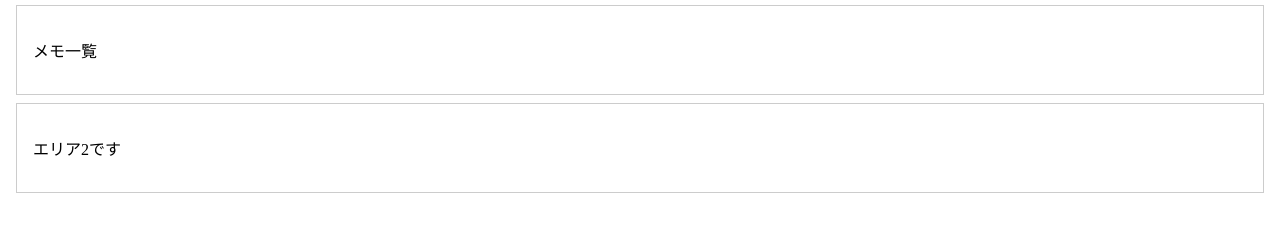
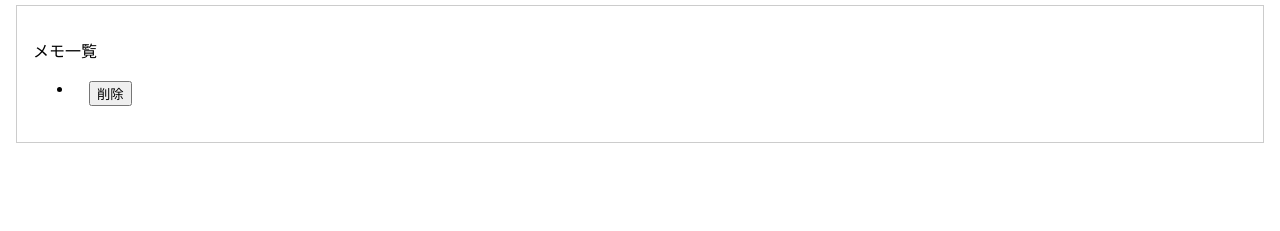
Before and after one commit to Onepiece2424/220709_react_practice, a website built with Parcel: page index.html in a window 1280 px wide. Both pictures are taken after a click on the button "追加". Shown: the part 117-348 px from the top of the page. Built offline with nearby package versions, Linux system fonts and the light colour scheme.

Commit message:
簡単メモアプリの作成

```diff
--- a/index.html
+++ b/index.html
@@ -1,7 +1,7 @@
 <!DOCTYPE html>
 <html>
   <head>
-    <title>JavascriptでのDOM操作</title>
+    <title>簡単メモアプリ</title>
     <meta charset="UTF-8" />
     <link rel="stylesheet" href="src/styles.css" />
   </head>
@@ -14,9 +14,6 @@
       <p>メモ一覧</p>
       <ul id="memo-list"></ul>
     </div>
-    <div class="container">
-      <p>エリア2です</p>
-    </div>
     <script src="src/index.js"></script>
   </body>
 </html>
--- a/src/index.js
+++ b/src/index.js
@@ -15,3 +15,56 @@
 
 //querySelectorによるElementの取得
 //querySelectorを使う
+
+//追加ボタンを押した時に実行される関数
+const onClickAdd = () => {
+  //テキストボックスのElementの取得
+  const textEl = document.getElementById("add-text");
+
+  //テキストボックスの値を取得
+  const text = textEl.value;
+
+  //テキストボックスを初期化
+  textEl.value = "";
+
+  //liタグの生成
+  const li = document.createElement("li");
+
+  //divタグの取得
+  const div = document.createElement("div");
+
+  //pタグを生成（テキストボックスの文字を設定）
+  const p = document.createElement("p");
+  p.textContent = text;
+
+  //buttonタグを生成（ラベルは「解除」）
+  const button = document.createElement("button");
+  button.textContent = "削除";
+
+  //ボタンを押したときに行を削除する処理
+  button.addEventListener =
+    ("click",
+    () => {
+      //削除対象の行(li)を取得
+      //closestは親要素に一致する文字列を探すメソッド
+      const deleteTarget = button.closest("li");
+
+      //ulタグ配下から上記で特定した行を削除
+      document.getElementById("memo-list").removeChild(deleteTarget);
+    });
+
+  //divタグ配下にpタグとbuttonタグを設定
+  div.appendChild(p);
+  div.appendChild(button);
+
+  //liタグ配下に上記のdivタグを設定
+  li.appendChild(div);
+
+  //メモ一覧リストに上記のliタグを設定
+  document.getElementById("memo-list").appendChild(li);
+};
+
+//[追加]ボタンを押したときに、onClickAdd関数が実行されるように設定
+document
+  .getElementById("add-button")
+  .addEventListener("click", () => onClickAdd());
```
